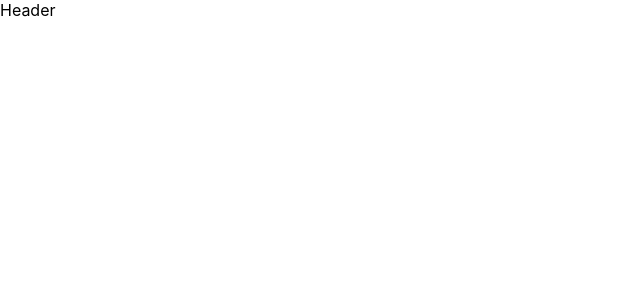
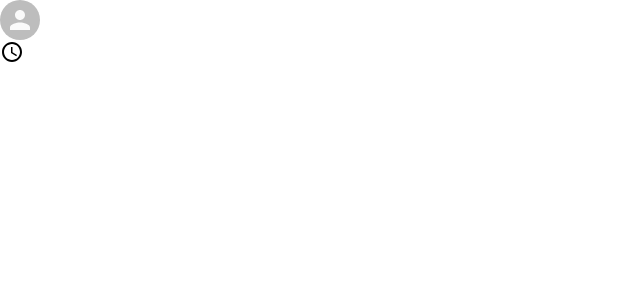
Before and after one commit to dannychrist/messaging-app-mini-project, a React (Create React App) app: page / in a window 1280 px wide. Shown: the top 300 px of the page, without its empty margins (0-640 px from the left). Built offline with nearby package versions, Linux system fonts and the light colour scheme.

Commit message:
new changes

```diff
--- a/package.json
+++ b/package.json
@@ -3,8 +3,12 @@
   "version": "0.1.0",
   "private": true,
   "dependencies": {
+    "@emotion/react": "^11.8.1",
+    "@emotion/styled": "^11.8.1",
     "@material-ui/core": "^4.12.3",
     "@material-ui/icons": "^4.11.2",
+    "@mui/material": "^5.5.0",
+    "@mui/styled-engine-sc": "^5.4.2",
     "@reduxjs/toolkit": "^1.8.0",
     "@testing-library/jest-dom": "^4.2.4",
     "@testing-library/react": "^9.5.0",
--- a/src/App.js
+++ b/src/App.js
@@ -2,7 +2,7 @@ import React from 'react';
 import './App.css';
 import { BrowserRouter as Router, Route, Routes } from 'react-router-dom';
 
-import Header from './Header';
+import Header from './components/Header';
 
 function App() {
   return (
--- a/src/Header.js
+++ /dev/null
@@ -1,9 +0,0 @@
-import React from 'react'
-
-const Header = () => {
-  return (
-    <div>Header</div>
-  )
-}
-
-export default Header
--- /dev/null
+++ b/src/components/Header.js
@@ -0,0 +1,38 @@
+import React from 'react';
+import styled from 'styled-components';
+import { Avatar } from '@material-ui/core';
+import { AccessTime } from '@material-ui/icons';
+
+const Header = () => {
+  return (
+    <HeaderContainer>
+      {/* Header Left */}
+      <HeaderLeft>
+        <HeaderAvatar
+        // TODO Add onClick
+        />
+        <AccessTime />
+      </HeaderLeft>
+
+      {/* Header Search */}
+      <HeaderSearch></HeaderSearch>
+
+      {/* Header Right */}
+      <HeaderRight></HeaderRight>
+    </HeaderContainer>
+  );
+};
+
+export default Header;
+
+const HeaderContainer = styled.div`
+  display: flex;
+`;
+
+const HeaderLeft = styled.div``;
+
+const HeaderAvatar = styled(Avatar)``;
+
+const HeaderSearch = styled.div``;
+
+const HeaderRight = styled.div``;
```
Also changed, not shown: 1 other file (tests, documents, lock files or other folders).
